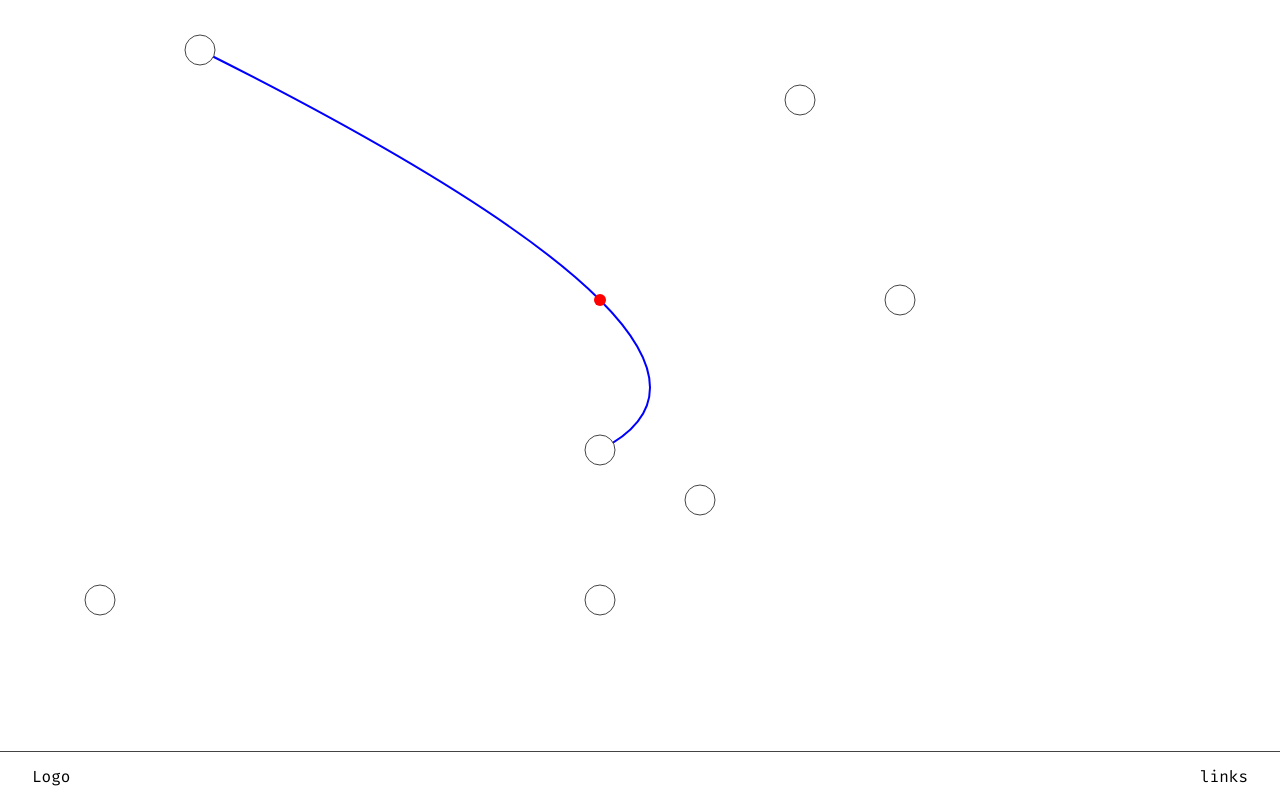
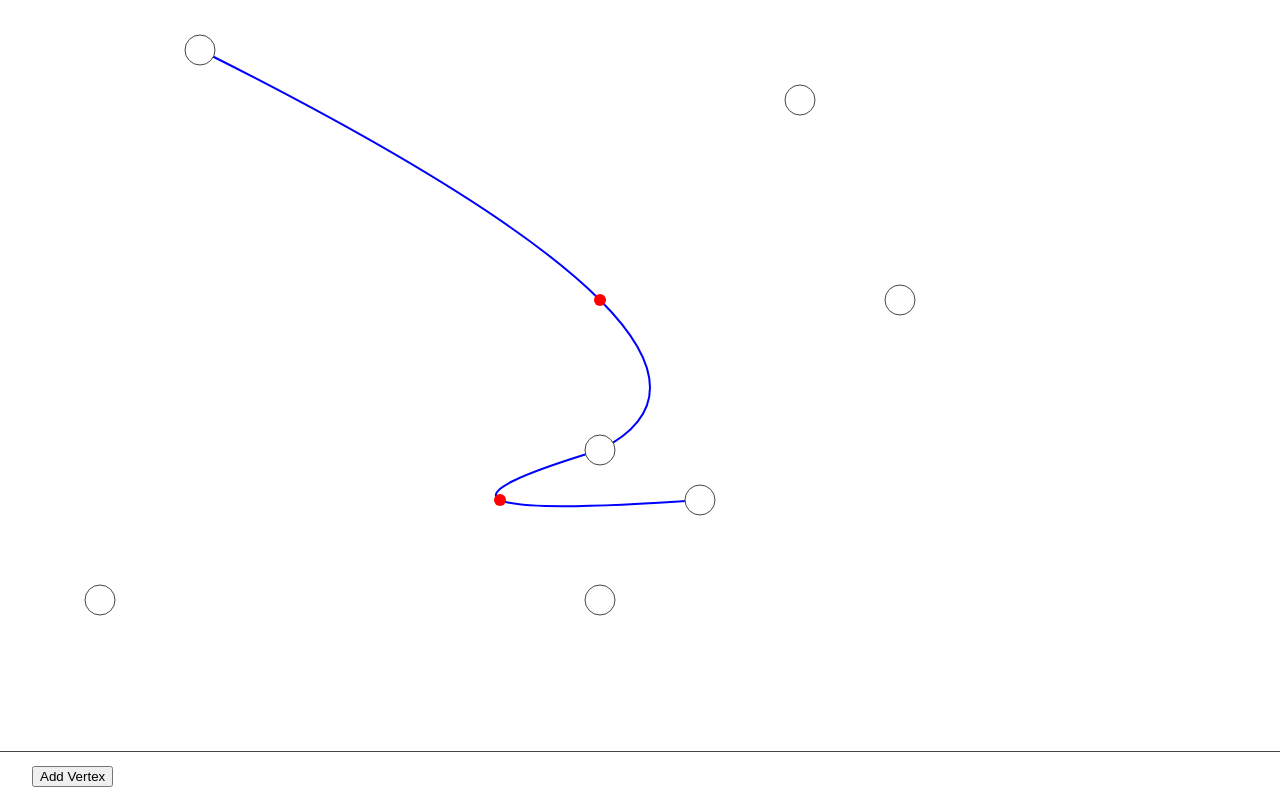
Before and after one commit to wjlewis/giraffe, a React (Create React App) app: page / in a window 1280 px wide. Built offline with nearby package versions, Linux system fonts and the light colour scheme.

Commit message:
Add controls, and fix misc. issues

```diff
--- /dev/null
+++ b/src/Actions.tsx
@@ -0,0 +1,20 @@
+import React from 'react';
+import { StateContext, selectAvailableActions } from './state';
+
+const Actions: React.FC<{}> = () => {
+  const { state, dispatch } = React.useContext(StateContext);
+
+  const actions = selectAvailableActions(state);
+
+  return (
+    <nav>
+      {actions.map((action, id) => (
+        <button key={id} onClick={() => dispatch(action.clickAction)}>
+          {action.name}
+        </button>
+      ))}
+    </nav>
+  );
+};
+
+export default Actions;
--- a/src/App.tsx
+++ b/src/App.tsx
@@ -18,6 +18,8 @@ import {
 import Vertex from './Vertex';
 import Edge from './Edge';
 import BoxSelection from './BoxSelection';
+import Actions from './Actions';
+import NewVertex from './NewVertex';
 
 const App: React.FC<{}> = () => {
   const [state, dispatch] = useReducer(
@@ -52,12 +54,14 @@ const App: React.FC<{}> = () => {
           ))}
 
           <BoxSelection />
+
+          <NewVertex />
         </svg>
       </main>
 
       <footer>
         <nav>
-          Logo <div className="links">links</div>
+          <Actions />
         </nav>
       </footer>
     </StateContext.Provider>
--- /dev/null
+++ b/src/NewVertex.tsx
@@ -0,0 +1,15 @@
+import React from 'react';
+import { StateContext, selectNewVertexPos } from './state';
+
+const NewVertex: React.FC<{}> = () => {
+  const { state } = React.useContext(StateContext);
+
+  return selectNewVertexPos(state).match({
+    none: () => null,
+    some: pos => (
+      <circle cx={pos.x} cy={pos.y} r="15" stroke="#999" fill="#fff" />
+    ),
+  });
+};
+
+export default NewVertex;
--- a/src/state/actions.ts
+++ b/src/state/actions.ts
@@ -16,6 +16,11 @@ export enum ActionType {
   MouseLeaveEdgeControlPt = 'MouseLeaveEdgeControlPt',
   KeyDown = 'KeyDown',
   KeyUp = 'KeyUp',
+
+  AddVertex = 'AddVertex',
+  RemoveVertices = 'RemoveVertices',
+  AddEdge = 'AddEdge',
+  RemoveEdge = 'RemoveEdge',
 
   // More specific keyboard actions
   ShiftKeyDown = 'ShiftKeyDown',
@@ -60,3 +65,19 @@ export function keyUp(): Action {
 export function shiftKeyDown(): Action {
   return { type: ActionType.ShiftKeyDown };
 }
+
+export function addVertex(): Action {
+  return { type: ActionType.AddVertex };
+}
+
+export function removeVertices(vertexIds: number[]): Action {
+  return { type: ActionType.RemoveVertices, payload: vertexIds };
+}
+
+export function addEdge(startVertexId: number, endVertexId: number): Action {
+  return { type: ActionType.AddEdge, payload: { startVertexId, endVertexId } };
+}
+
+export function removeEdge(edgeId: number): Action {
+  return { type: ActionType.RemoveEdge, payload: edgeId };
+}
--- a/src/state/index.ts
+++ b/src/state/index.ts
@@ -8,15 +8,11 @@ import {
   VertexOffsets,
   EdgeOffsets,
 } from './misc';
+import * as sel from './selectors';
 
 export * from './actions';
 export * from './middleware';
-
-// The available commands depend on the situation we find ourselves in:
-// There should always be an option to add a vertex.
-// If one or more vertices are selected, we need an option to remove the vertices
-// If exactly two vertices are selected, we need an option to add/remove the edge between them
-// Additionally, undo/redo
+export * from './selectors';
 
 export const StateContext = React.createContext({
   state: null as any as State,
@@ -115,6 +111,12 @@ export const initState: State = {
           endVertexId: 1,
           controlPtPos: new Vec(600, 300),
         },
+        2: {
+          id: 2,
+          startVertexId: 1,
+          endVertexId: 2,
+          controlPtPos: new Vec(500, 500),
+        },
       },
       wip: Option.None(),
     },
@@ -140,6 +142,12 @@ export function reducer(state: State, action: Action): State {
       return reduceMouseEnterEdgeControlPt(state, action);
     case ActionType.MouseLeaveEdgeControlPt:
       return reduceMouseLeaveEdgeControlPt(state, action);
+    case ActionType.AddVertex:
+      return reduceAddVertex(state, action);
+    case ActionType.RemoveVertices:
+      return reduceRemoveVertices(state, action);
+    case ActionType.AddEdge:
+      return reduceAddEdge(state, action);
     case ActionType.ShiftKeyDown:
       return reduceShiftKeyDown(state, action);
     case ActionType.KeyUp:
@@ -152,7 +160,7 @@ export function reducer(state: State, action: Action): State {
 function reduceMouseDown(state: State, action: Action): State {
   return state.ui.hoverTarget.match({
     canvas: () => {
-      const { mousePos } = state.ui;
+      const mousePos = sel.selectMousePos(state);
       return set(
         state,
         ['ui', 'dragSubject'],
@@ -160,7 +168,7 @@ function reduceMouseDown(state: State, action: Action): State {
       );
     },
     vertex: vertexId => {
-      const selection = selectSelection(state);
+      const selection = sel.selectSelection(state);
       return selection.match({
         none: () => {
           const withWip = copyCurrentToWip(state);
@@ -213,7 +221,64 @@ function reduceMouseDown(state: State, action: Action): State {
         DragSubject.EdgeControlPt(edgeId)
       );
     },
+    newVertex: () => {
+      const id = sel.selectNextVertexId(state);
+      const mousePos = sel.selectMousePos(state);
+      const withVertexHovered = set(
+        state,
+        ['ui', 'hoverTarget'],
+        HoverTarget.Vertex(id)
+      );
+      return set(withVertexHovered, ['graph', 'vertices', 'byId', id], {
+        id,
+        name: '',
+        pos: mousePos,
+      });
+    },
   });
+}
+
+function computeVertexOffsets(
+  state: State,
+  vertexIds: number[]
+): VertexOffsets {
+  const mousePos = sel.selectMousePos(state);
+  const vertices = vertexIds.map(id => state.graph.vertices.byId[id]);
+  const withOffsets = vertices.map(({ id, pos }) => ({
+    id,
+    mouseOffset: pos.minus(mousePos),
+  }));
+  return withOffsets.reduce((acc, x) => ({ ...acc, [x.id]: x }), {});
+}
+
+function computeEdgeOffsets(state: State, vertexIds: number[]): EdgeOffsets {
+  const edges = sel
+    .selectEdges(state)
+    .filter(
+      edge =>
+        vertexIds.includes(edge.startVertexId) ||
+        vertexIds.includes(edge.endVertexId)
+    );
+
+  const offsets = edges.map(edge => {
+    const p = sel.selectVertexPos(state, edge.startVertexId);
+    const q = sel.selectVertexPos(state, edge.endVertexId);
+    const pq = q.minus(p);
+    const pc = edge.controlPtPos.minus(p);
+    const proj = pc.proj(pq);
+    const perp = pc.minus(proj);
+    const perpSign = proj.crossSign(perp);
+    const pqRatioSign = Math.sign(proj.dot(pq));
+    const pqRatio = (pqRatioSign * proj.length()) / pq.length();
+
+    return {
+      id: edge.id,
+      pqRatio,
+      perpLen: perpSign * perp.length(),
+    };
+  });
+
+  return offsets.reduce((acc, x) => ({ ...acc, [x.id]: x }), {});
 }
 
 function copyCurrentToWip(state: State): State {
@@ -243,11 +308,11 @@ function reduceMouseUp(state: State, action: Action): State {
     ['ui', 'dragSubject'],
     DragSubject.None()
   );
-  return selectDragSubject(state).match({
+  return sel.selectDragSubject(state).match({
     none: () => withNoDragSubject,
     boxSelection: rootPos => {
-      const mousePos = selectMousePos(withNoDragSubject);
-      const hoveredVertices = selectVerticesInRect(
+      const mousePos = sel.selectMousePos(withNoDragSubject);
+      const hoveredVertices = sel.selectVerticesInRect(
         state,
         new Rect(rootPos, mousePos),
         20
@@ -300,7 +365,7 @@ function commitEdgeWip(state: State): State {
 
 function reduceMouseMove(state: State, action: Action): State {
   const withMousePos = set(state, ['ui', 'mousePos'], action.payload);
-  const dragSubject = selectDragSubject(withMousePos);
+  const dragSubject = sel.selectDragSubject(withMousePos);
 
   return dragSubject.match({
     vertices: (vertexOffsets, edgeOffsets) =>
@@ -316,7 +381,7 @@ function updateWips(
   offsets: VertexOffsets,
   edgeOffsets: EdgeOffsets
 ): State {
-  const mousePos = selectMousePos(state);
+  const mousePos = sel.selectMousePos(state);
   const withVertices = set(
     state,
     ['graph', 'vertices', 'wip'],
@@ -344,8 +409,8 @@ function updateWips(
         if (!offsetInfo) {
           return edge;
         }
-        const p = selectVertexPos(withVertices, edge.startVertexId);
-        const q = selectVertexPos(withVertices, edge.endVertexId);
+        const p = sel.selectVertexPos(withVertices, edge.startVertexId);
+        const q = sel.selectVertexPos(withVertices, edge.endVertexId);
         const pq = q.minus(p);
         const proj = pq.scale(offsetInfo.pqRatio);
         const perp = proj.perp().normalize().scale(offsetInfo.perpLen);
@@ -381,22 +446,29 @@ function updateEdgeWip(state: State, edgeId: number): State {
 }
 
 function reduceMouseEnterVertex(state: State, action: Action): State {
-  return selectDragSubject(state).match({
+  return sel.selectDragSubject(state).match({
     none: () =>
-      set(state, ['ui', 'hoverTarget'], HoverTarget.Vertex(action.payload)),
+      sel.selectHoverTarget(state).isNewVertex()
+        ? state
+        : set(state, ['ui', 'hoverTarget'], HoverTarget.Vertex(action.payload)),
     vertices: () =>
-      set(state, ['ui', 'hoverTarget'], HoverTarget.Vertex(action.payload)),
+      sel.selectHoverTarget(state).isNewVertex()
+        ? state
+        : set(state, ['ui', 'hoverTarget'], HoverTarget.Vertex(action.payload)),
     edgeControlPt: () => state,
     boxSelection: () => state,
   });
 }
 
 function reduceMouseLeaveVertex(state: State, action: Action): State {
-  return set(state, ['ui', 'hoverTarget'], HoverTarget.Canvas());
+  const hoverTarget = sel.selectHoverTarget(state);
+  return hoverTarget.isNewVertex()
+    ? state
+    : set(state, ['ui', 'hoverTarget'], HoverTarget.Canvas());
 }
 
 function reduceMouseEnterEdgeControlPt(state: State, action: Action): State {
-  return selectDragSubject(state).match({
+  return sel.selectDragSubject(state).match({
     none: () =>
       set(
         state,
@@ -413,6 +485,62 @@ function reduceMouseLeaveEdgeControlPt(state: State, action: Action): State {
   return set(state, ['ui', 'hoverTarget'], HoverTarget.Canvas());
 }
 
+function reduceAddVertex(state: State, action: Action): State {
+  return set(state, ['ui', 'hoverTarget'], HoverTarget.NewVertex());
+}
+
+function reduceRemoveVertices(state: State, action: Action): State {
+  const vertices = sel.selectVertices(state);
+  const selectedVertexIds = action.payload;
+  const updatedVertices = vertices.filter(
+    v => !selectedVertexIds.includes(v.id)
+  );
+  const verticesById = updatedVertices.reduce(
+    (acc, x) => ({ ...acc, [x.id]: x }),
+    {}
+  );
+  const withoutVertices = set(
+    state,
+    ['graph', 'vertices', 'byId'],
+    verticesById
+  );
+
+  const edges = sel.selectEdges(state);
+  const updatedEdges = edges.filter(
+    e =>
+      !selectedVertexIds.includes(e.startVertexId) &&
+      !selectedVertexIds.includes(e.endVertexId)
+  );
+  const edgesById = updatedEdges.reduce(
+    (acc, x) => ({ ...acc, [x.id]: x }),
+    {}
+  );
+  return set(withoutVertices, ['graph', 'edges', 'byId'], edgesById);
+}
+
+function reduceAddEdge(state: State, action: Action): State {
+  const { startVertexId, endVertexId } = action.payload;
+  const id = sel.selectNextEdgeId(state);
+  const startVertexPos = sel.selectVertexPos(state, startVertexId);
+  const endVertexPos = sel.selectVertexPos(state, endVertexId);
+  const controlPtPos = endVertexPos
+    .minus(startVertexPos)
+    .scale(1 / 2)
+    .plus(startVertexPos);
+  const edge = {
+    id,
+    startVertexId,
+    endVertexId,
+    controlPtPos,
+  };
+  const byId = {
+    ...state.graph.edges.byId,
+    [id]: edge,
+  };
+  const withEdge = set(state, ['graph', 'edges', 'byId'], byId);
+  return set(withEdge, ['ui', 'selection'], Selection.None());
+}
+
 function reduceShiftKeyDown(state: State, action: Action): State {
   // Multiselect
   return state;
@@ -422,117 +550,3 @@ function reduceKeyUp(state: State, action: Action): State {
   // No multiselect, along with whatever else needs to be done here
   return state;
 }
-
-/*
- * Selectors
- */
-export function selectVertices(state: State): Vertex[] {
-  return state.graph.vertices.wip.match({
-    some: vertices => Object.values(vertices),
-    none: () => Object.values(state.graph.vertices.byId),
-  });
-}
-
-export function selectEdges(state: State): Edge[] {
-  return state.graph.edges.wip.match({
-    some: edges => Object.values(edges),
-    none: () => Object.values(state.graph.edges.byId),
-  });
-}
-
-export function isVertexSelected(state: State, vertexId: number): boolean {
-  return state.ui.selection.match({
-    none: () => false,
-    vertices: vertexIds => vertexIds.includes(vertexId),
-  });
-}
-
-export function isVertexHovered(state: State, vertexId: number): boolean {
-  const dragSubject = selectDragSubject(state);
-
-  return state.ui.hoverTarget.match({
-    canvas: () =>
-      dragSubject.match({
-        boxSelection: rootPos => {
-          const mousePos = selectMousePos(state);
-          const rect = new Rect(rootPos, mousePos);
-          const vertexPos = selectVertexPos(state, vertexId);
-          return rect.contains(vertexPos, 20);
-        },
-        none: () => false,
-        vertices: () => false,
-        edgeControlPt: () => false,
-      }),
-    vertex: vertexId1 => dragSubject.isNone() && vertexId1 === vertexId,
-    edgeControlPt: () => false,
-  });
-}
-
-export function selectVertexPos(state: State, vertexId: number): Vec {
-  return state.graph.vertices.wip.match({
-    none: () => state.graph.vertices.byId[vertexId].pos,
-    some: vertices => vertices[vertexId].pos,
-  });
-}
-
-export function selectMousePos(state: State): Vec {
-  return state.ui.mousePos;
-}
-
-export function selectDragSubject(state: State): DragSubject {
-  return state.ui.dragSubject;
-}
-
-export function selectSelection(state: State): Selection {
-  return state.ui.selection;
-}
-
-export function selectVerticesInRect(
-  state: State,
-  rect: Rect,
-  padding: number
-): number[] {
-  return Object.values(state.graph.vertices.byId)
-    .filter(({ pos }) => rect.contains(pos, padding))
-    .map(({ id }) => id);
-}
-
-function computeVertexOffsets(
-  state: State,
-  vertexIds: number[]
-): VertexOffsets {
-  const mousePos = selectMousePos(state);
-  const vertices = vertexIds.map(id => state.graph.vertices.byId[id]);
-  const withOffsets = vertices.map(({ id, pos }) => ({
-    id,
-    mouseOffset: pos.minus(mousePos),
-  }));
-  return withOffsets.reduce((acc, x) => ({ ...acc, [x.id]: x }), {});
-}
-
-function computeEdgeOffsets(state: State, vertexIds: number[]): EdgeOffsets {
-  const edges = selectEdges(state).filter(
-    edge =>
-      vertexIds.includes(edge.startVertexId) ||
-      vertexIds.includes(edge.endVertexId)
-  );
-
-  const offsets = edges.map(edge => {
-    const p = selectVertexPos(state, edge.startVertexId);
-    const q = selectVertexPos(state, edge.endVertexId);
-    const pq = q.minus(p);
-    const pc = edge.controlPtPos.minus(p);
-    const proj = pc.proj(pq);
-    const perp = pc.minus(proj);
-    const perpSign = proj.crossSign(perp);
-    const pqRatio = proj.length() / pq.length();
-
-    return {
-      id: edge.id,
-      pqRatio,
-      perpLen: perpSign * perp.length(),
-    };
-  });
-
-  return offsets;
-}
--- a/src/state/misc/HoverTarget.ts
+++ b/src/state/misc/HoverTarget.ts
@@ -23,6 +23,16 @@ export class HoverTarget {
     return out;
   }
 
+  static NewVertex(): HoverTarget {
+    const out = new HoverTarget();
+    out.type = HoverTargetType.NewVertex;
+    return out;
+  }
+
+  isNewVertex(): boolean {
+    return this.type === HoverTargetType.NewVertex;
+  }
+
   match<A>(match: HoverTargetMatch<A>): A {
     switch (this.type) {
       case HoverTargetType.Canvas:
@@ -31,6 +41,8 @@ export class HoverTarget {
         return match.vertex(this.vertexId as number);
       case HoverTargetType.EdgeControlPt:
         return match.edgeControlPt(this.edgeId as number);
+      case HoverTargetType.NewVertex:
+        return match.newVertex();
     }
   }
 }
@@ -39,10 +51,12 @@ enum HoverTargetType {
   Canvas = 'Canvas',
   Vertex = 'Vertex',
   EdgeControlPt = 'EdgeControlPt',
+  NewVertex = 'NewVertex',
 }
 
 export interface HoverTargetMatch<A> {
   canvas: () => A;
   vertex: (vertexId: number) => A;
   edgeControlPt: (edgeId: number) => A;
+  newVertex: () => A;
 }
--- /dev/null
+++ b/src/state/selectors.ts
@@ -0,0 +1,185 @@
+import { State, Vertex, Edge } from './index';
+import { DragSubject, Selection, HoverTarget } from './misc';
+import { Rect, Vec, Option } from '../tools';
+import {
+  Action,
+  addVertex,
+  removeVertices,
+  addEdge,
+  removeEdge,
+} from './actions';
+
+export function selectVertices(state: State): Vertex[] {
+  return state.graph.vertices.wip.match({
+    some: vertices => Object.values(vertices),
+    none: () => Object.values(state.graph.vertices.byId),
+  });
+}
+
+export function selectEdges(state: State): Edge[] {
+  return state.graph.edges.wip.match({
+    some: edges => Object.values(edges),
+    none: () => Object.values(state.graph.edges.byId),
+  });
+}
+
+export function isVertexSelected(state: State, vertexId: number): boolean {
+  return state.ui.selection.match({
+    none: () => false,
+    vertices: vertexIds => vertexIds.includes(vertexId),
+  });
+}
+
+export function isVertexHovered(state: State, vertexId: number): boolean {
+  const dragSubject = selectDragSubject(state);
+
+  return state.ui.hoverTarget.match({
+    canvas: () =>
+      dragSubject.match({
+        boxSelection: rootPos => {
+          const mousePos = selectMousePos(state);
+          const rect = new Rect(rootPos, mousePos);
+          const vertexPos = selectVertexPos(state, vertexId);
+          return rect.contains(vertexPos, 20);
+        },
+        none: () => false,
+        vertices: () => false,
+        edgeControlPt: () => false,
+      }),
+    vertex: vertexId1 => dragSubject.isNone() && vertexId1 === vertexId,
+    edgeControlPt: () => false,
+    newVertex: () => false,
+  });
+}
+
+export function selectVertexPos(state: State, vertexId: number): Vec {
+  return state.graph.vertices.wip.match({
+    none: () => state.graph.vertices.byId[vertexId].pos,
+    some: vertices => vertices[vertexId].pos,
+  });
+}
+
+export function selectMousePos(state: State): Vec {
+  return state.ui.mousePos;
+}
+
+export function selectDragSubject(state: State): DragSubject {
+  return state.ui.dragSubject;
+}
+
+export function selectSelection(state: State): Selection {
+  return state.ui.selection;
+}
+
+export function selectHoverTarget(state: State): HoverTarget {
+  return state.ui.hoverTarget;
+}
+
+export function selectVerticesInRect(
+  state: State,
+  rect: Rect,
+  padding: number
+): number[] {
+  return Object.values(state.graph.vertices.byId)
+    .filter(({ pos }) => rect.contains(pos, padding))
+    .map(({ id }) => id);
+}
+
+export function selectAvailableActions(state: State): AppAction[] {
+  const addVertexAction = {
+    name: 'Add Vertex',
+    clickAction: addVertex(),
+  };
+
+  return selectSelection(state).match({
+    none: () => [addVertexAction],
+    vertices: vertexIds => {
+      switch (vertexIds.length) {
+        case 1:
+          return [
+            addVertexAction,
+            {
+              name: 'Remove Vertex',
+              clickAction: removeVertices(vertexIds),
+            },
+          ];
+        case 2: {
+          const common = [
+            addVertexAction,
+            {
+              name: 'Remove Vertices',
+              clickAction: removeVertices(vertexIds),
+            },
+          ];
+          const [vertexId1, vertexId2] = vertexIds;
+          const edge = selectEdgeFromEndpoints(state, vertexId1, vertexId2);
+          return edge.match({
+            some: edge => [
+              ...common,
+              {
+                name: 'Remove Edge',
+                clickAction: removeEdge(edge.id),
+              },
+            ],
+            none: () => [
+              ...common,
+              {
+                name: 'Add Edge',
+                clickAction: addEdge(vertexId1, vertexId2),
+              },
+            ],
+          });
+        }
+        default:
+          return [
+            addVertexAction,
+            {
+              name: 'Remove Vertices',
+              clickAction: removeVertices(vertexIds),
+            },
+          ];
+      }
+    },
+  });
+}
+
+export interface AppAction {
+  name: string;
+  clickAction: Action;
+}
+
+export function selectEdgeFromEndpoints(
+  state: State,
+  vertexId1: number,
+  vertexId2: number
+): Option<Edge> {
+  const vertices = [vertexId1, vertexId2];
+  const edges = selectEdges(state);
+  return Option.from(
+    edges.find(
+      e =>
+        vertices.includes(e.startVertexId) && vertices.includes(e.endVertexId)
+    )
+  );
+}
+
+export function selectNextVertexId(state: State): number {
+  const vertices = selectVertices(state);
+  const ids = vertices.map(v => v.id);
+  return Math.max(...ids) + 1;
+}
+
+export function selectNewVertexPos(state: State): Option<Vec> {
+  return selectHoverTarget(state).match({
+    canvas: () => Option.None(),
+    vertex: () => Option.None(),
+    edgeControlPt: () => Option.None(),
+    newVertex: () => Option.Some(selectMousePos(state)),
+  });
+}
+
+export function selectNextEdgeId(state: State): number {
+  const edges = selectEdges(state);
+  const ids = edges.map(e => e.id);
+  return Math.max(...ids) + 1;
+}
--- a/src/tools/Option.ts
+++ b/src/tools/Option.ts
@@ -40,6 +40,14 @@ export class Option<T> {
 
     return this.value as T;
   }
+
+  static from<T>(value: T | undefined): Option<T> {
+    if (value) {
+      return Option.Some(value);
+    } else {
+      return Option.None();
+    }
+  }
 }
 
 enum OptionType {
--- a/src/tools/index.ts
+++ b/src/tools/index.ts
@@ -6,7 +6,7 @@ export function noOp(..._args: any[]) {}
 
 export function set(
   obj: { [key: string]: any },
-  path: string[],
+  path: (string | number)[],
   value: any
 ): any {
   const out = { ...obj };
```
